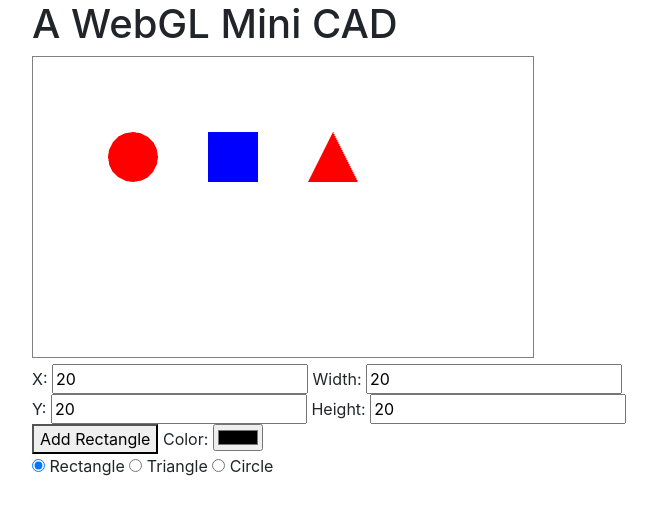
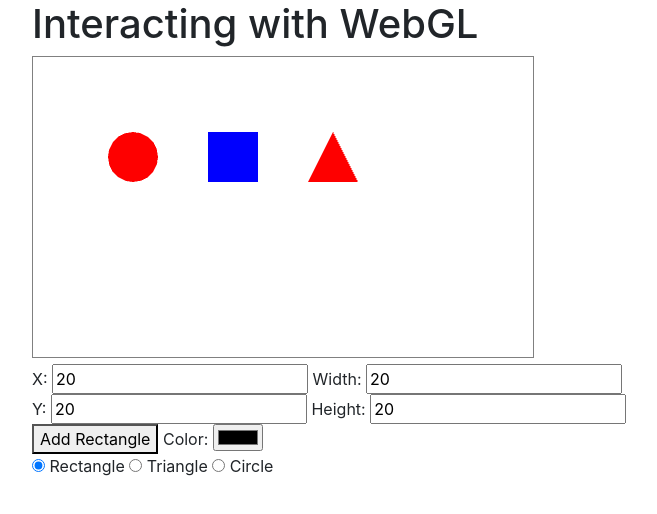
Before and after one commit to tpuhov/cs5310-f20-tpuhov, a website: page public/assignment3.html in a window 1280 px wide. Shown: the whole page, without its empty margins (53-710 px from the left). Drawn offline with nearby package versions, Linux system fonts and the light colour scheme.

Commit message:
Assignment 3 - Interacting with WebGL

```diff
--- a/public/assignment3.html
+++ b/public/assignment3.html
@@ -2,7 +2,7 @@
 <html lang="en">
 
 <head>
-  <title>A WebGL Mini CAD</title>
+  <title>Interacting with WebGL</title>
   <link rel="stylesheet" href="https://stackpath.bootstrapcdn.com/bootstrap/4.5.2/css/bootstrap.min.css" />
   <style>
     canvas {
@@ -13,7 +13,7 @@
 
 <body onload="init();render()">
   <div class="container">
-    <h1>A WebGL Mini CAD</h1>
+    <h1>Interacting with WebGL</h1>
     <canvas id="canvas" width="500px" height="300px"></canvas>
     <br/>
     X:      <input id="x"      value="20">
```
